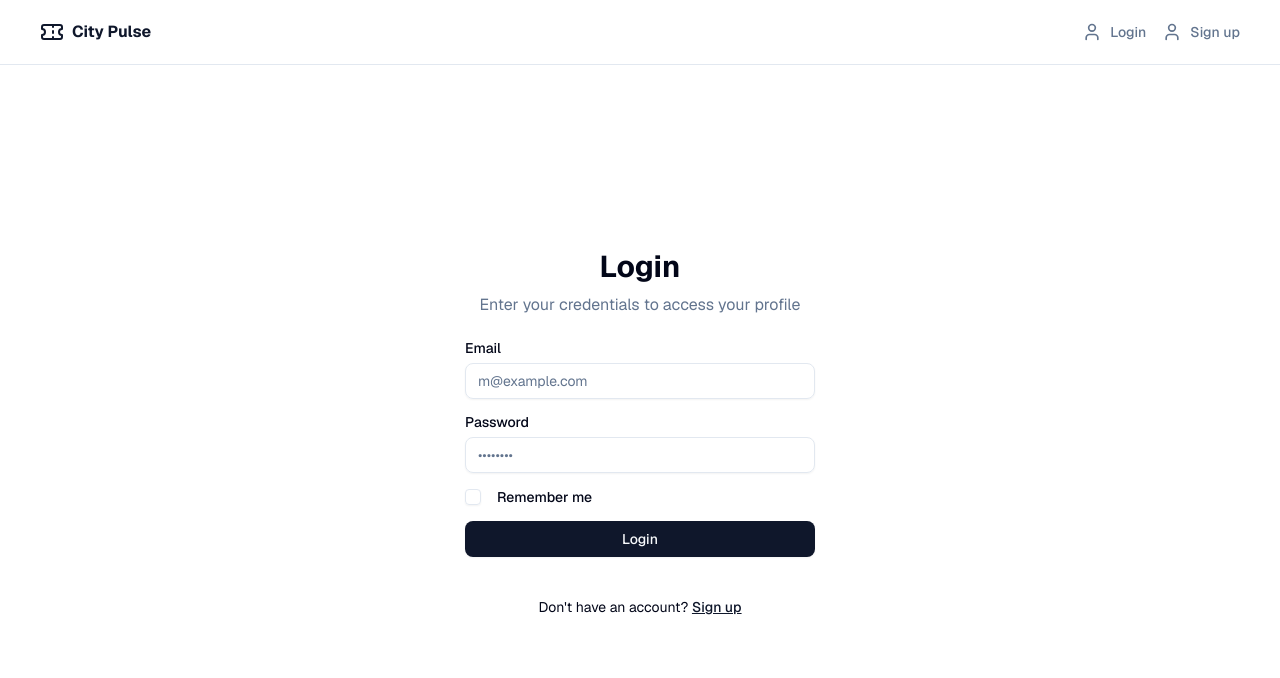
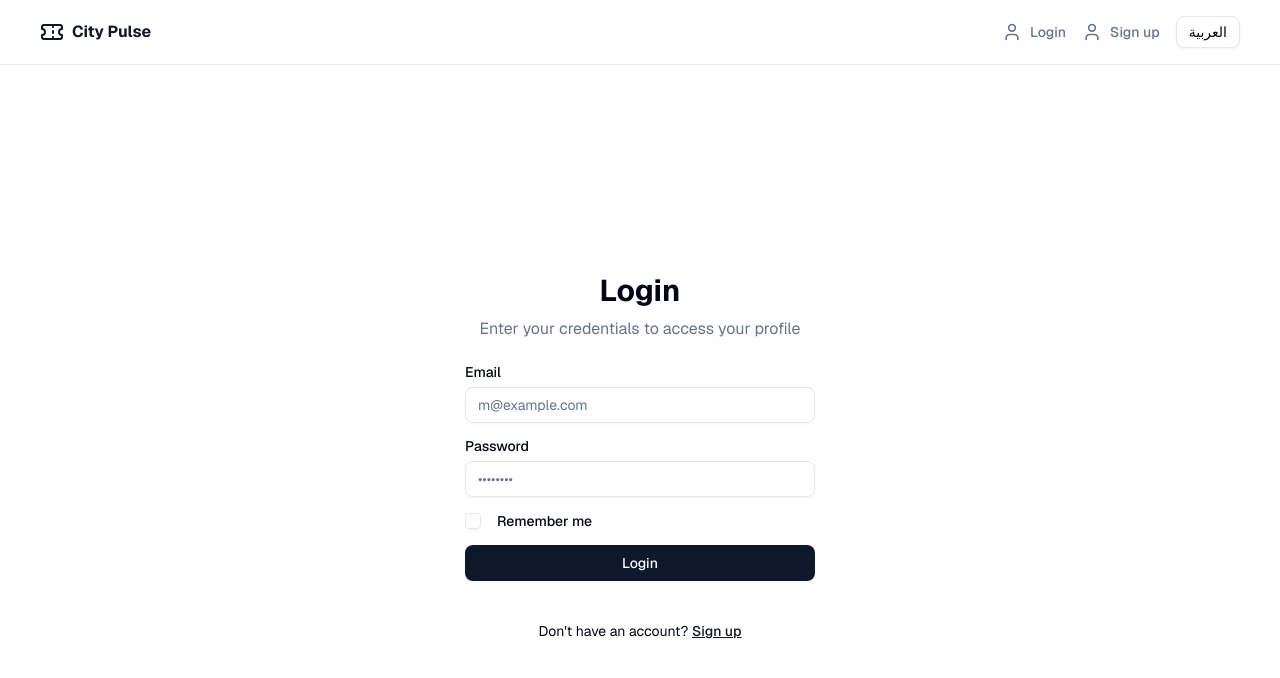
Before and after one commit to yz-abdulrehman-khan/city-pulse-explorer, a Next.js app: page /en/login in a window 1280 px wide. Shown: the top 678 px of the page. Built offline with nearby package versions, Linux system fonts and the light colour scheme.

Commit message:
feat: add language switcher button to header for instant English/Arabic toggle

```diff
--- a/app/[locale]/layout.tsx
+++ b/app/[locale]/layout.tsx
@@ -53,11 +53,23 @@ export default async function LocaleLayout({ children, params }: Props) {
       dir={locale === "ar" ? "rtl" : "ltr"}
       className={GeistSans.className}
     >
-      <body className="min-h-screen bg-background font-sans antialiased">
+      <body
+        className="min-h-screen bg-background font-sans antialiased text-foreground
+        flex flex-col
+        selection:bg-primary/20
+        transition-colors
+        px-safe"
+      >
         <AppProvider>
           <NextIntlClientProvider locale={locale} messages={messages}>
             <Header />
-            <main className="flex-1">{children}</main>
+
+            <main
+              className="flex-1 w-full max-w-5xl mx-auto px-4 sm:px-6 lg:px-8 py-4
+              mt-2"
+            >
+              {children}
+            </main>
           </NextIntlClientProvider>
           <Toaster />
         </AppProvider>
--- a/app/[locale]/login/page.tsx
+++ b/app/[locale]/login/page.tsx
@@ -19,6 +19,7 @@ import { useState } from "react";
 import { Checkbox } from "@/components/ui/checkbox";
 import { useAuth } from "@/hooks/use-auth";
 import { useTranslations } from "next-intl";
+import { Loader2 } from "lucide-react";
 
 const loginFormSchema = z.object({
   email: z.string().email({ message: "Login.formError" }),
@@ -45,17 +46,25 @@ export default function LoginPage() {
     },
   });
 
-  function onSubmit(data: LoginFormValues) {
+  async function onSubmit(data: LoginFormValues) {
     setFormError(null);
     setIsLoading(true);
-    // Authenticate
-    const success = login(data.email, data.password, data.rememberMe || false);
-    setIsLoading(false);
-    if (!success) {
+    try {
+      const success = await login(
+        data.email,
+        data.password,
+        data.rememberMe || false
+      );
+      if (!success) {
+        setFormError(t("formError"));
+        setIsLoading(false);
+        return;
+      }
+    } catch (err) {
       setFormError(t("formError"));
-      return;
+    } finally {
+      setIsLoading(false);
     }
-    // Otherwise, redirected to /profile by context
   }
 
   return (
@@ -82,6 +91,7 @@ export default function LoginPage() {
                         placeholder={t("emailPlaceholder")}
                         {...field}
                         autoComplete="username"
+                        disabled={isLoading}
                       />
                     </FormControl>
                     <FormMessage />
@@ -100,6 +110,7 @@ export default function LoginPage() {
                         placeholder={t("passwordPlaceholder")}
                         {...field}
                         autoComplete="current-password"
+                        disabled={isLoading}
                       />
                     </FormControl>
                     <FormMessage />
@@ -116,6 +127,7 @@ export default function LoginPage() {
                         checked={field.value}
                         onCheckedChange={field.onChange}
                         id="remember-me"
+                        disabled={isLoading}
                       />
                     </FormControl>
                     <Label
@@ -127,7 +139,15 @@ export default function LoginPage() {
                   </FormItem>
                 )}
               />
-              <Button type="submit" className="w-full" disabled={isLoading}>
+              <Button
+                type="submit"
+                className="w-full flex items-center justify-center"
+                disabled={isLoading}
+                aria-busy={isLoading}
+              >
+                {isLoading && (
+                  <Loader2 className="mr-2 h-4 w-4 animate-spin" aria-hidden />
+                )}
                 {isLoading ? t("loggingIn") : t("loginButton")}
               </Button>
               {formError && (
--- a/app/[locale]/signup/page.tsx
+++ b/app/[locale]/signup/page.tsx
@@ -55,7 +55,7 @@ export default function SignupPage() {
       setError(t("errorUserExists"));
       return;
     }
-    router.push("/profile");
+    router.push("/");
   }
 
   return (
--- a/components/events/event-map.tsx
+++ b/components/events/event-map.tsx
@@ -13,11 +13,12 @@ interface EventMapProps {
 
 export function EventMap({ position, venueName }: EventMapProps) {
   return (
+    <div className="w-full h-64 sm:h-72 md:h-80 lg:h-96 rounded-lg overflow-hidden shadow-lg">
       <MapContainer
         center={position}
         zoom={15}
         scrollWheelZoom={false}
-      className="h-full w-full rounded-lg shadow-lg"
+        className="h-full w-full"
       >
         <TileLayer
           attribution='&copy; <a href="https://www.openstreetmap.org/copyright">OpenStreetMap</a> contributors'
@@ -27,5 +28,6 @@ export function EventMap({ position, venueName }: EventMapProps) {
           <Popup>{venueName}</Popup>
         </Marker>
       </MapContainer>
+    </div>
   );
 }
--- a/components/home/event-card-favorite-button.tsx
+++ b/components/home/event-card-favorite-button.tsx
@@ -17,7 +17,6 @@ export function EventCardFavoriteButton({
   const isFavorited = isFavorite(eventId);
 
   const handleToggleFavorite = (e: MouseEvent<HTMLButtonElement>) => {
-    // Prevent the click from bubbling up to the parent Link component
     e.preventDefault();
     e.stopPropagation();
 
--- a/components/home/search-form.tsx
+++ b/components/home/search-form.tsx
@@ -98,7 +98,13 @@ export function SearchForm({ onSearch, isSearching }: SearchFormProps) {
   return (
     <Form {...form}>
       <form onSubmit={form.handleSubmit(onSearch)}>
-        <div className="flex w-full flex-col rounded-lg bg-card p-3 md:flex-row md:items-center md:space-x-2 md:space-y-0">
+        <div
+          className={cn(
+            "flex w-full flex-col rounded-lg bg-card p-3",
+            // Responsive: stack on mobile, row on md+
+            "md:flex-row md:items-center md:space-x-2 md:space-y-0 space-y-2 md:space-y-0"
+          )}
+        >
           {/* Keyword */}
           <FormField
             control={form.control}
@@ -191,7 +197,7 @@ export function SearchForm({ onSearch, isSearching }: SearchFormProps) {
           <Button
             type="submit"
             size="icon"
-            className="h-12 w-12 flex-shrink-0 cursor-pointer"
+            className="h-12 w-12 flex-shrink-0 cursor-pointer mt-2 md:mt-0"
             disabled={!isValid || isSearching}
           >
             <Search className="h-5 w-5" />
--- a/components/layout/header.tsx
+++ b/components/layout/header.tsx
@@ -5,6 +5,7 @@ import Link from "next/link";
 import { Button } from "../ui/button";
 import { useAuth } from "@/hooks/use-auth";
 import { useTranslations } from "next-intl";
+import { LanguageSwitcher } from "@/components/layout/language-switcher";
 
 export function Header() {
   const { isAuthenticated, logout } = useAuth();
@@ -20,6 +21,7 @@ export function Header() {
           <Ticket className="h-6 w-6" />
           <span className="font-bold">{t("brand")}</span>
         </Link>
+        <div className="flex items-center space-x-2">
           <nav className="flex items-center space-x-4">
             {isAuthenticated ? (
               <>
@@ -59,6 +61,8 @@ export function Header() {
               </>
             )}
           </nav>
+          <LanguageSwitcher />
+        </div>
       </div>
     </header>
   );
--- /dev/null
+++ b/components/layout/language-switcher.tsx
@@ -0,0 +1,31 @@
+"use client";
+
+import { usePathname, useRouter } from "next/navigation";
+import { useLocale } from "next-intl";
+import { Button } from "@/components/ui/button";
+
+export function LanguageSwitcher() {
+  const router = useRouter();
+  const pathname = usePathname();
+  const locale = useLocale();
+
+  // Toggle between 'en' and 'ar'
+  const toggleLocale = () => {
+    const newLocale = locale === "ar" ? "en" : "ar";
+    // Replace the locale segment in the path: /ar/... or /en/...
+    const segments = pathname.split("/");
+    if (segments[1] === "ar" || segments[1] === "en") {
+      segments[1] = newLocale;
+    } else {
+      segments.splice(1, 0, newLocale);
+    }
+    const newPath = segments.join("/");
+    router.push(newPath);
+  };
+
+  return (
+    <Button variant="outline" size="sm" onClick={toggleLocale} className="ml-2">
+      {locale === "ar" ? "English" : "العربية"}
+    </Button>
+  );
+}
--- a/context/auth-context.tsx
+++ b/context/auth-context.tsx
@@ -94,7 +94,7 @@ export function AuthProvider({ children }: { children: ReactNode }) {
       setCurrentUser(email);
       const storage = rememberMe ? window.localStorage : window.sessionStorage;
       storage.setItem(AUTH_TOKEN_KEY, newToken);
-      router.push("/profile");
+      router.push("/");
       return true;
     },
     [router]
```
Also changed, not shown: components/home/event-card.tsx (+15 -27 lines). Lines whose indentation alone changed are shown as unchanged.
